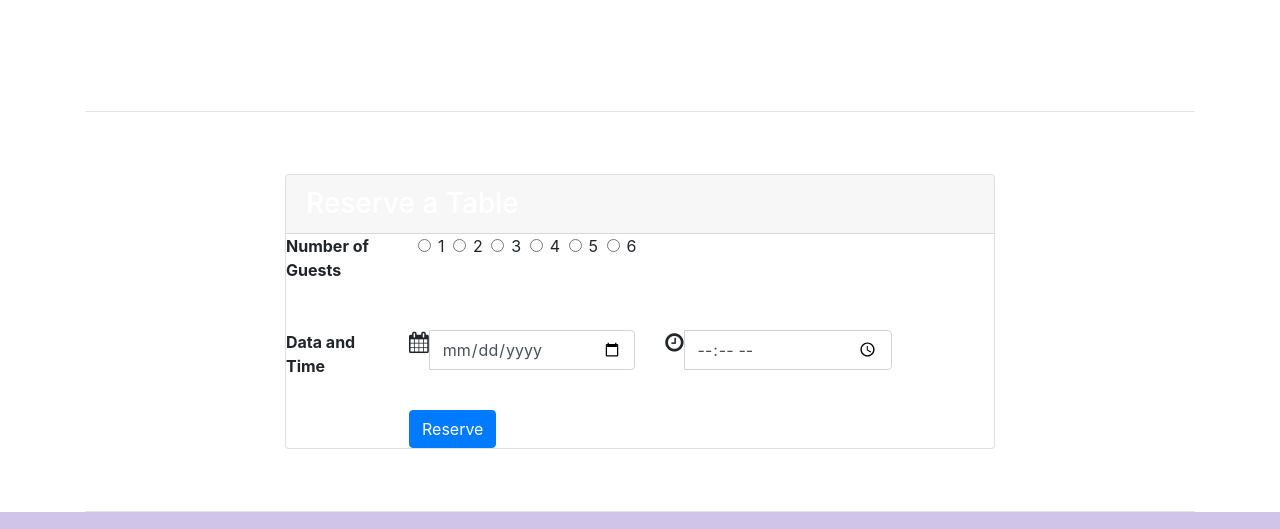
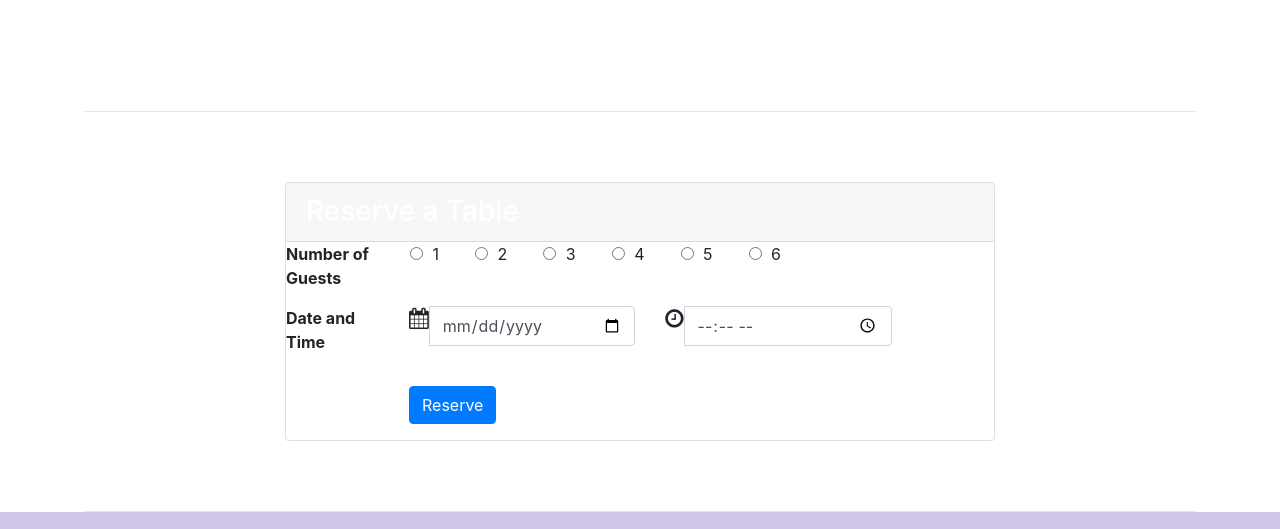
Before and after one commit to qidewenwhen/conFusion, a website: page index.html in a window 1280 px wide. Shown: the part 1823-2352 px from the top of the page. Drawn offline with nearby package versions, Linux system fonts and the light colour scheme.

Commit message:
Assignment2 Modified Version

```diff
--- a/index.html
+++ b/index.html
@@ -18,7 +18,7 @@
 <body>
     <nav class="navbar navbar-inverse navbar-toggleable-sm fixed-top">
         <div class="container">
-            <button class="navbar-toggler" type="botton" data-toggle="collapse" data-target="#Navbar">
+            <button class="navbar-toggler" type="button" data-toggle="collapse" data-target="#Navbar">
                 <span class="navbar-toggler-icon"></span>
             </button>
             <a class="navbar-brand" href="#"><img src="img/logo.png" height="30" width="41"></a>
@@ -87,7 +87,7 @@
                         data-toggle="tooltip" data-html="true"
                         title="Or Call us at<br><strong>+852 12345678</strong>"
                         data-placement="bottom"
-                        href="#ReservationCard">Reserve</a>
+                        href="#ReservationCard">Reserve Table</a>
                 </div>
             </div>
         </div>
@@ -194,49 +194,57 @@
                 <div class="card" id="ReservationCard">
                     <h3 class="card-header card-inverse card-warning text-white">Reserve a Table</h3>
                     <div class="card-block">
+                        <form>
                             <dl class="row">
                                 <dt class="col-12 col-sm-2">Number of Guests</dt>
                                 <dd class="col-12 col-sm-10">
-                                <form>
                                     <div class="form-group row">
-                                        <div class="form-check col-12 col-sm-9 ml-sm-4">
-                                            <label class="form-check-label mr-sm-4">
+                                        <div class="form-check form-check-inline ml-3">
+                                            <label class="form-check-label">
                                                 <input class="form-check-input" type="radio"
-                                                    name="exampleRadios" id="Radios1" value="option1" >
+                                                    name="inlineRadioOptions" id="Radios1" value="option1" >
                                                     1
                                             </label>
-                                            <label class="form-check-label mr-sm-4">
+                                        </div>
+                                        <div class="form-check form-check-inline ml-sm-4">
+                                            <label class="form-check-label">
                                                 <input class="form-check-input" type="radio"
-                                                    name="exampleRadios" id="Radios2" value="option2" >
+                                                    name="inlineRadioOptions" id="Radios2" value="option2" >
                                                     2
                                             </label>
-                                            <label class="form-check-label mr-sm-4">
+                                        </div>
+                                        <div class="form-check form-check-inline ml-sm-4">
+                                            <label class="form-check-label">
                                                 <input class="form-check-input" type="radio"
-                                                    name="exampleRadios" id="Radios3" value="option3" >
+                                                    name="inlineRadioOptions" id="Radios3" value="option3" >
                                                     3
                                             </label>
-                                            <label class="form-check-label mr-sm-4">
+                                        </div>
+                                        <div class="form-check form-check-inline ml-sm-4">
+                                            <label class="form-check-label">
                                                 <input class="form-check-input" type="radio"
-                                                    name="exampleRadios" id="Radios4" value="option4" >
+                                                    name="inlineRadioOptions" id="Radios4" value="option4" >
                                                     4
                                             </label>
-                                            <label class="form-check-label mr-sm-4">
+                                        </div>
+                                        <div class="form-check form-check-inline ml-sm-4">
+                                            <label class="form-check-label">
                                                 <input class="form-check-input" type="radio"
-                                                    name="exampleRadios" id="Radios5" value="option5" >
+                                                    name="inlineRadioOptions" id="Radios5" value="option5" >
                                                     5
                                             </label>
-                                            <label class="form-check-label mr-sm-4">
+                                        </div>
+                                        <div class="form-check form-check-inline ml-sm-4">
+                                            <label class="form-check-label">
                                                 <input class="form-check-input" type="radio"
-                                                    name="exampleRadios" id="Radios6" value="option6" >
+                                                    name="inlineRadioOptions" id="Radios6" value="option6" >
                                                     6
                                             </label>
                                         </div>
                                     </div>
-                                </form>
                                 </dd>
-                            <dt class="col-12 col-sm-2 mt-sm-5">Data and Time</dt>
-                            <dd class="col-12 col-sm-10 mt-sm-5">
-                                <form>
+                                <dt class="col-12 col-sm-2 mt-sm-3">Date and Time</dt>
+                                <dd class="col-12 col-sm-10 mt-sm-3">
                                     <div class="form-group row">
                                         <div class="col-12 col-sm-5">
                                             <div class="input-group">
@@ -259,16 +267,16 @@
                                             </div>
                                         </div>
                                     </div>
-                                </form>
                                 </dd>
                             </dl>
-                        <div class="row">
+                            <div class="form-group row">
                                 <div class="col-12 offset-sm-2">
                                     <button type="submit" class="btn btn-primary">
                                         Reserve
                                     </button>
                                 </div>
                             </div>
+                        </form>
                     </div>
                 </div>
             </div>
```
Lines whose indentation alone changed are shown as unchanged.
